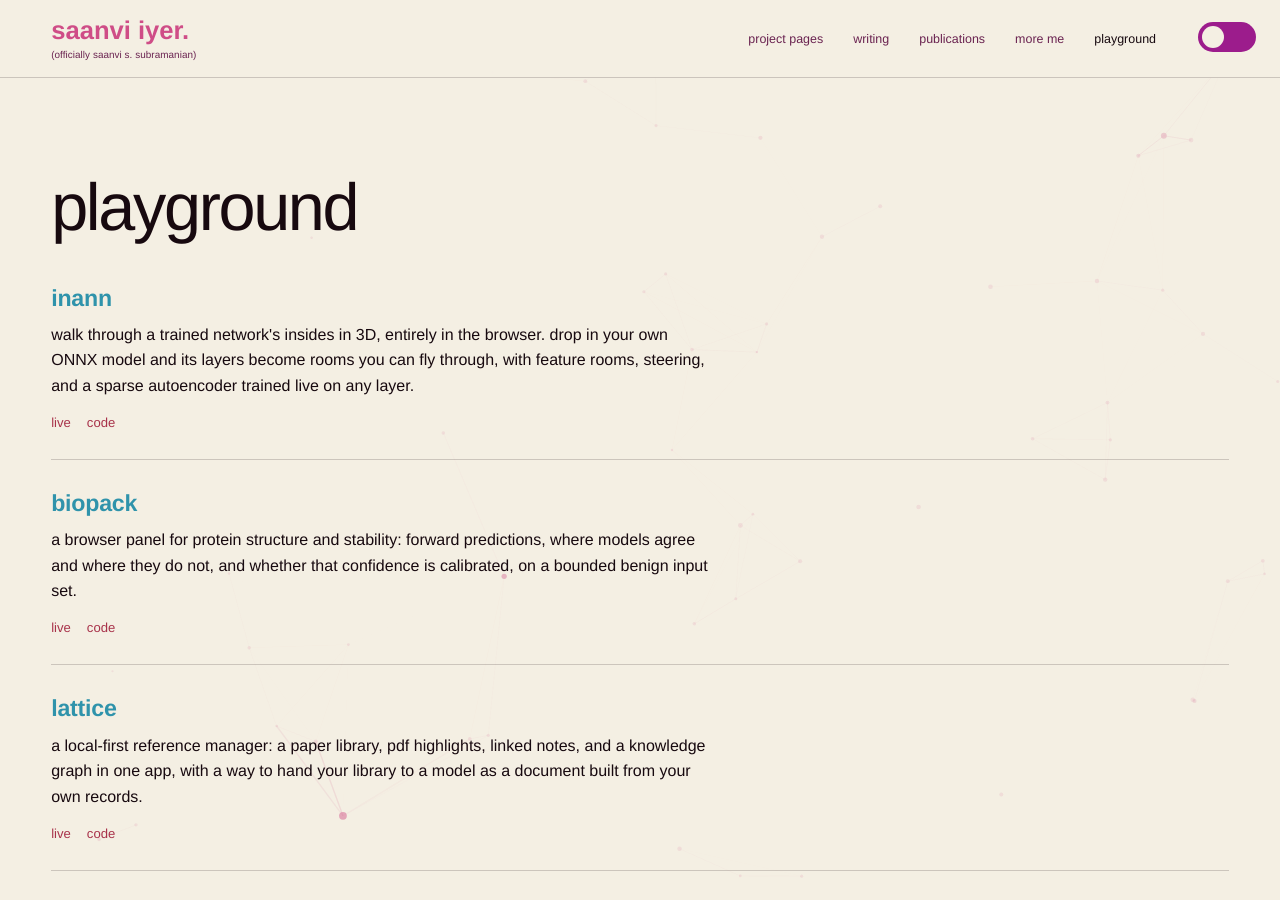
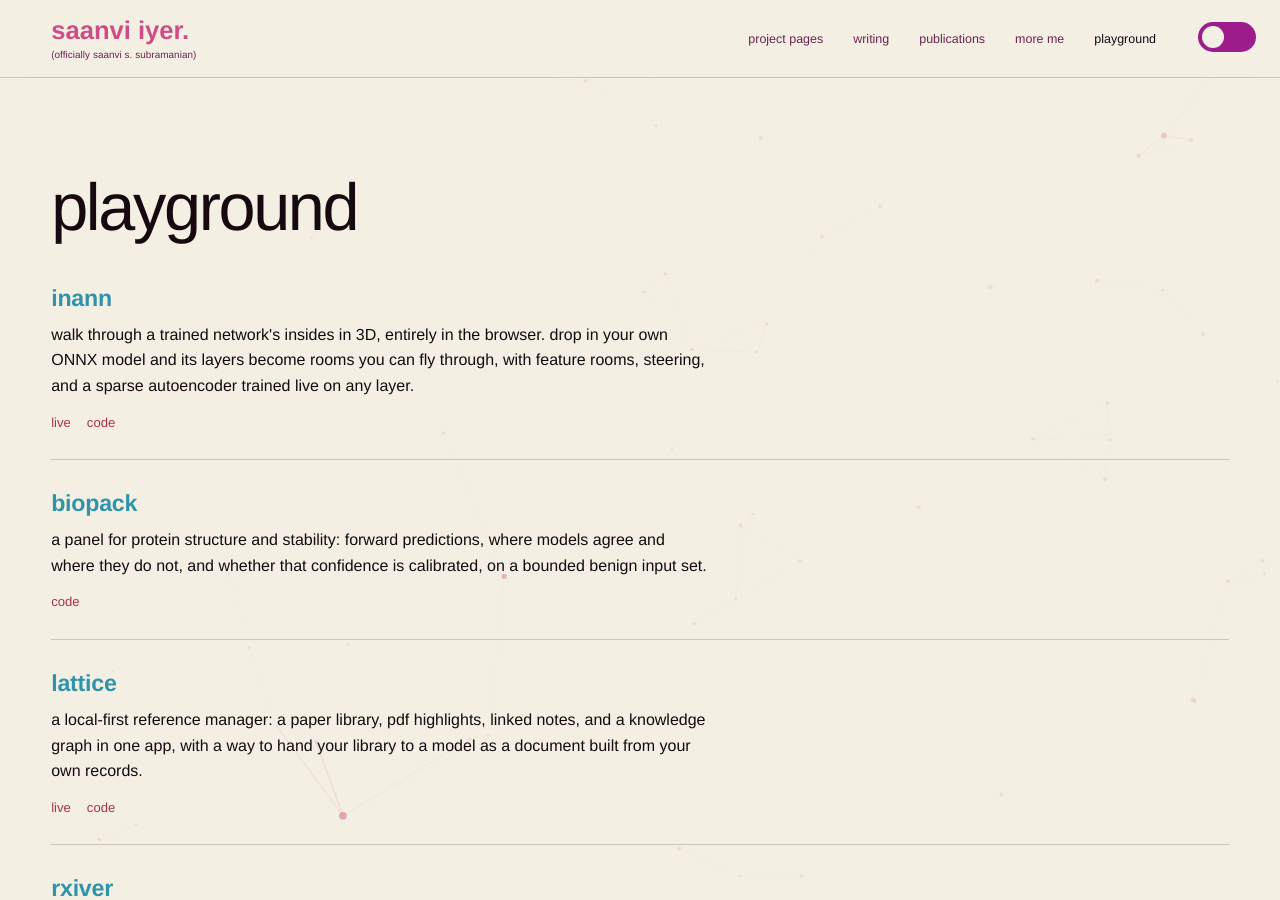
Before and after one commit to saanviiyer/saanviiyer.github.io, a Jekyll site: the page built from pages/playground.html, in a window 1280 px wide and 900 px high. Built offline with Jekyll 4.4.1, drawn with Linux system fonts in a browser that asks for light colours; some web fonts are replaced.

Commit message:
Remove biopack's dead live link; it pointed to an unrelated site

```diff
--- a/pages/playground.html
+++ b/pages/playground.html
@@ -28,9 +28,9 @@ permalink: /playground/
     </div>
 
     <div class="play-item">
-      <h3 class="play-title"><a href="https://biopack.vercel.app" target="_blank" rel="noopener">biopack</a></h3>
-      <p class="play-line">a browser panel for protein structure and stability: forward predictions, where models agree and where they do not, and whether that confidence is calibrated, on a bounded benign input set.</p>
-      <p class="play-links"><a href="https://biopack.vercel.app" target="_blank" rel="noopener">live</a><a href="https://github.com/saanviiyer/biopack" target="_blank" rel="noopener">code</a></p>
+      <h3 class="play-title"><a href="https://github.com/saanviiyer/biopack" target="_blank" rel="noopener">biopack</a></h3>
+      <p class="play-line">a panel for protein structure and stability: forward predictions, where models agree and where they do not, and whether that confidence is calibrated, on a bounded benign input set.</p>
+      <p class="play-links"><a href="https://github.com/saanviiyer/biopack" target="_blank" rel="noopener">code</a></p>
     </div>
 
     <div class="play-item">
```
